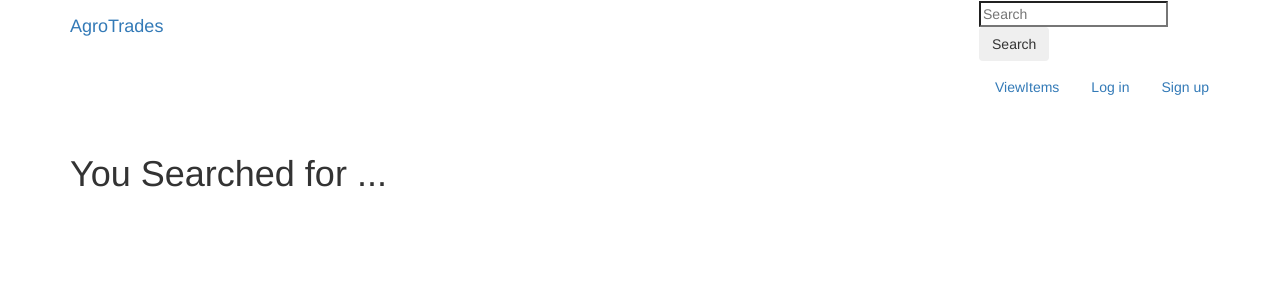
After one commit to tejaswinijakka/AgroTrades, a Django app: page /search_result/ in a window 1280 px wide. The commit adds this page. Shown: the top 300 px of the page. Run offline with Django 4.2, Linux system fonts and the light colour scheme; some libraries are stand-ins or nearby versions.

Commit message:
Added Search

```diff
--- a/agrotrades/settings.py
+++ b/agrotrades/settings.py
@@ -40,6 +40,7 @@ INSTALLED_APPS = [
     'bootstrap3',
     'app',
     'phonenumber_field',
+    'buyer',
 ]
 
 MIDDLEWARE = [
--- a/agrotrades/urls.py
+++ b/agrotrades/urls.py
@@ -25,5 +25,6 @@ urlpatterns = [
     path('app/',include('app.urls',namespace = 'app')),
     path('app/',include('django.contrib.auth.urls')),
     path('test/',views.TestPage.as_view(), name = 'test'),
-    path('thanks/',views.ThanksPage.as_view(), name = 'thanks')
+    path('thanks/',views.ThanksPage.as_view(), name = 'thanks'),
+    path('search_result/',views.search_result.as_view(), name = 'Search-Result'),
 ]
--- a/agrotrades/views.py
+++ b/agrotrades/views.py
@@ -2,6 +2,11 @@
 from django.urls import reverse, reverse_lazy
 from django.http import HttpResponseRedirect
 from django.views.generic import TemplateView
+from django.shortcuts import render
+
+class search_result(TemplateView):
+    #return render(request, 'buyer/search_result.html', {})
+    template_name = 'search_result.html'
 
 class HomePage(TemplateView):
     template_name = "index.html"
--- a/templates/base.html
+++ b/templates/base.html
@@ -26,12 +26,21 @@
             <a class = 'navbar-brand mynav' href="{% url 'home' %}">AgroTrades</a>
             <ul class="nav navbar-nav navbar-right">
                 {% if user.is_authenticated %}
-
+                <form class = "d-flex" method=POST action="/search_result/">
+                    {% csrf_token %}
+                      <li><input class = "form-contol me-2" type = "search" placeholder="Search" aria-label="Search"></li>
+                      <li><button class = "btn btn-outline-secondary" type = "Submit">Search</button></li>
+                </form>
                       <li><a href="#" class="btn btn-simple">Post</a></li>
                       <li><a href="#" class="btn btn-simple">ViewItems</a></li>
                       <li><a href="#" class="btn btn-simple">Cart</a></li>
                       <li><a href="{% url 'app:logout' %}" class="btn btn-simple">Log out</a></li>
                 {% else %}
+                <form class = "d-flex" method=POST action="/search_result/">
+                {% csrf_token %}
+                      <li><input class = "form-contol me-2" type = "search" placeholder="Search" aria-label="Search"></li>
+                      <li><button class = "btn btn-outline-secondary" type = "Submit">Search</button></li>
+                </form>
                       <li><a href="#"class="btn btn-simple">ViewItems</a></li>
                       <li><a href="{% url 'app:login' %}" class="btn btn-simple">Log in</a></li>
                       <li><a href="{% url 'app:signup' %}" class="btn btn-simple">Sign up</a></li>
--- /dev/null
+++ b/templates/search_result.html
@@ -0,0 +1,7 @@
+{% extends "base.html" %}
+
+{% block content %}
+<div class="container">
+    <h1>You Searched for ...</h1>
+</div>
+{% endblock %}
```
Also changed, not shown: buyer/templates/app/search_result.html (added, +8 -0 lines), buyer/urls.py (added, +9 -0 lines), buyer/views.py (+8 -0 lines), db.sqlite3.
